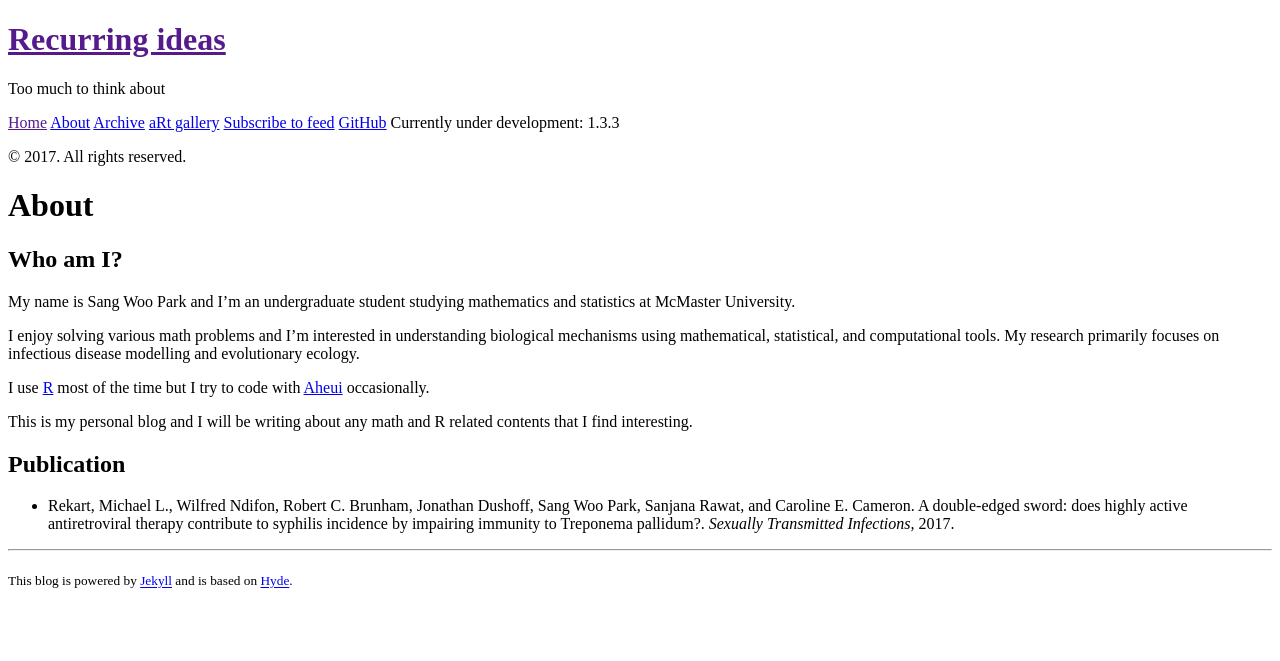
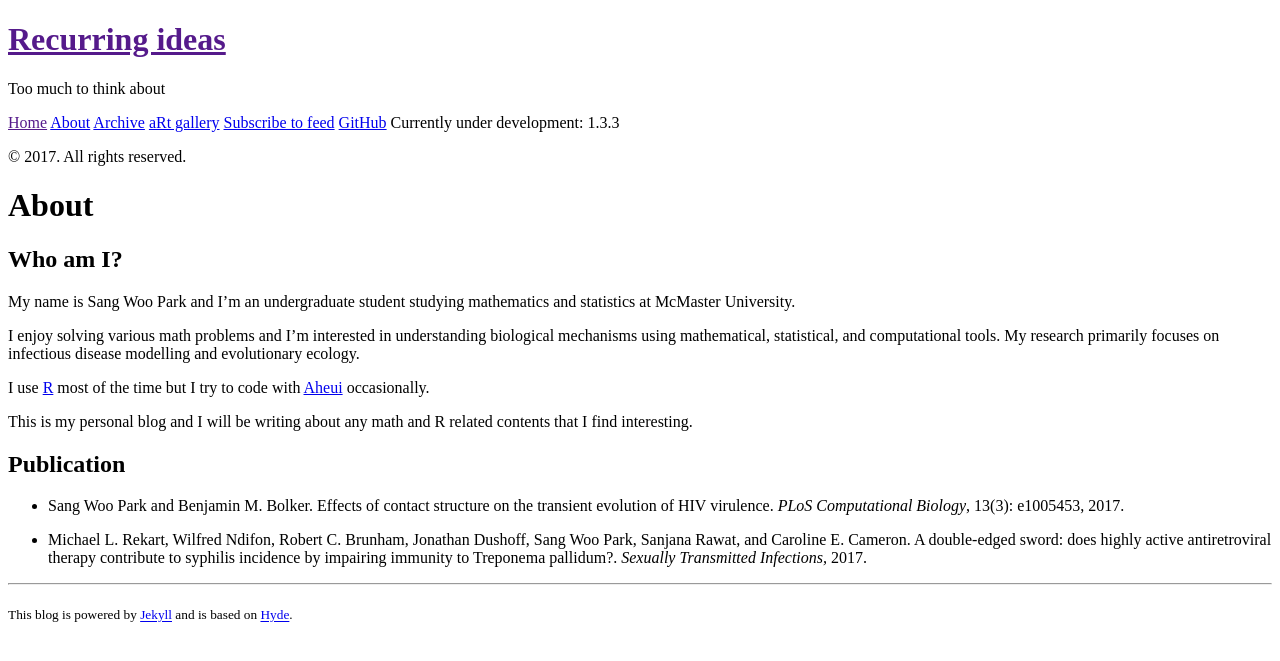
Before and after one commit to parksw3/parksw3.github.io, a Jekyll site: the page built from about.md, in a window 1280 px wide. Shown: the top 661 px of the page. Built offline with Jekyll 4.4.1, drawn with Linux system fonts in a browser that asks for light colours.

Commit message:
update about

```diff
--- a/about.md
+++ b/about.md
@@ -17,7 +17,11 @@
 Publication
 ----
 
-* Rekart, Michael L., Wilfred Ndifon, Robert C. Brunham, Jonathan Dushoff, Sang Woo Park, Sanjana Rawat, and Caroline E. Cameron. A double-edged sword: does highly active antiretroviral therapy contribute to syphilis incidence by impairing immunity to Treponema pallidum?. *Sexually Transmitted Infections,* 2017.
+* Sang Woo Park and Benjamin M. Bolker. Effects of contact structure on the transient evolution of HIV virulence. *PLoS Computational Biology*, 13(3): e1005453, 2017.
+
+* Michael L. Rekart, Wilfred Ndifon, Robert C. Brunham, Jonathan Dushoff, Sang Woo Park, Sanjana Rawat, and Caroline E. Cameron. A double-edged sword: does highly active antiretroviral therapy contribute to syphilis incidence by impairing immunity to Treponema pallidum?. *Sexually Transmitted Infections,* 2017.
+
+
 
 -------------
 
```
